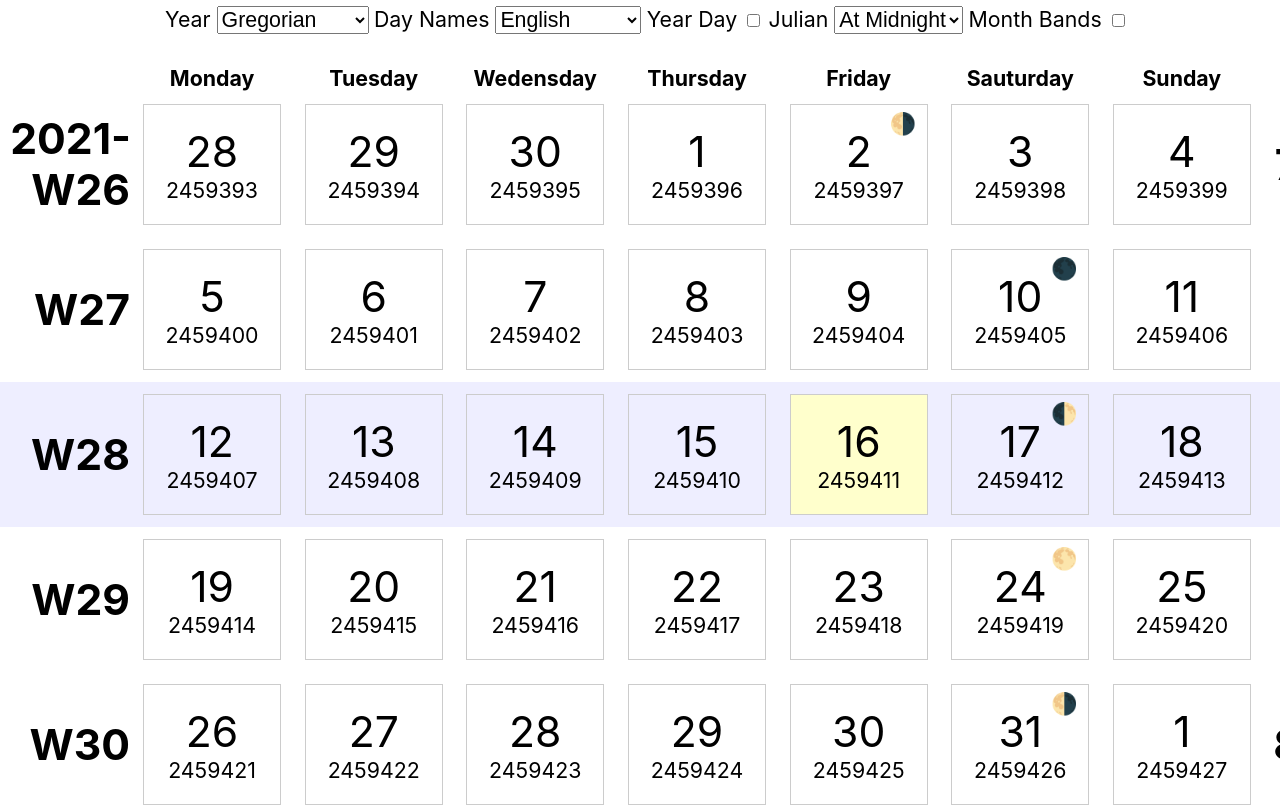
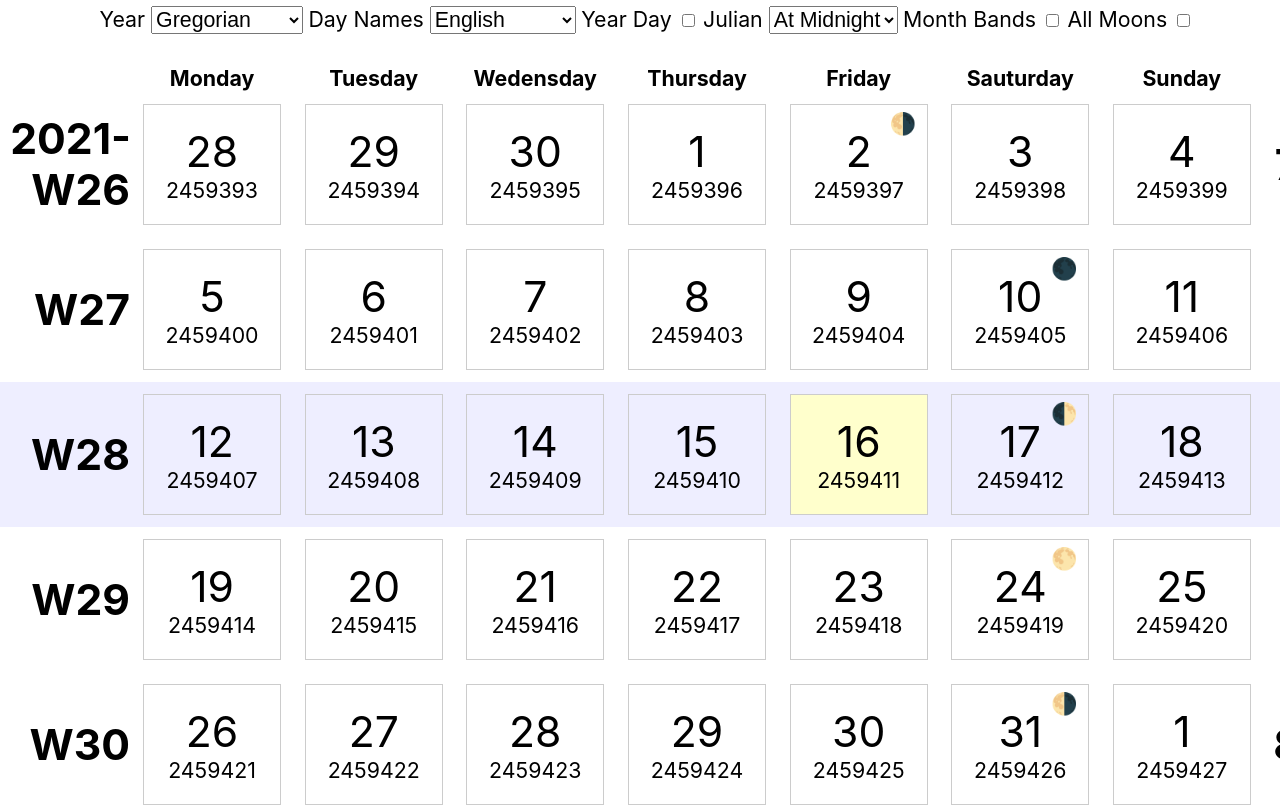
Before and after one commit to IJMacD/mycal, a React (Create React App) app: page / in a window 1280 px wide. Shown: the top 807 px of the page. Built offline with nearby package versions, Linux system fonts and the light colour scheme.

Commit message:
Add All Moons preference

```diff
--- a/src/App.js
+++ b/src/App.js
@@ -33,6 +33,7 @@ function App() {
   const [ julianPreference, setJulianPreference ] = useSavedState("mycal.julianPreference", JULIAN_PREF.AT_MIDNIGHT);
   const [ yearDayPreference, setYearDayPreference ] = useSavedState("mycal.yearDayPreference", 0);
   const [ monthBands, setMonthBands ] = useSavedState("mycal.monthBands", false);
+  const [ allMoons, setAllMoons ] = useSavedState("mycal.allMoons", false);
   useVisibilityChange();
 
   const d = startOfWeek(startOfMonth());
@@ -57,7 +58,7 @@ function App() {
   }
 
   const yearAdjust = yearPreference === "holocene" ? 1e4 : 0;
-  const dayPreferences = { yearDay: yearDayPreference, julian: julianPreference };
+  const dayPreferences = { yearDay: yearDayPreference, julian: julianPreference, allMoons };
 
   return (
     <div className="App">
@@ -112,6 +113,10 @@ function App() {
           <span>Month Bands</span>{' '}
           <input type="checkbox" checked={monthBands} onChange={e => setMonthBands(e.target.checked)} />
         </label>
+        <label>
+          <span>All Moons</span>{' '}
+          <input type="checkbox" checked={allMoons} onChange={e => setAllMoons(e.target.checked)} />
+        </label>
       </div>
       <table className={monthBands?"MonthBands":""}>
         <thead>
@@ -157,7 +162,7 @@ function App() {
 
 export default App;
 
-function DayView ({ date, preferences: { julian: julianPreference, yearDay: yearDayPreference } }) {
+function DayView ({ date, preferences: { julian: julianPreference, yearDay: yearDayPreference, allMoons } }) {
   const isToday = +date === +startOfDay();
 
   /** @type {import('react').CSSProperties} */
@@ -190,8 +195,6 @@ function DayView ({ date, preferences: { julian: julianPreference, yearDay: year
     right: "0.25em",
     lineHeight: "0.5em",
   };
-
-  const allMoon = false;
 
   let j = 0;
 
@@ -227,7 +230,7 @@ function DayView ({ date, preferences: { julian: julianPreference, yearDay: year
         <SunIndicator date={date} />
       </div>
       <div style={moonStyle}>
-        { allMoon ?
+        { allMoons ?
           <MoonIndicatorAll date={date} /> :
           <MoonIndicator date={date} />
         }
```
